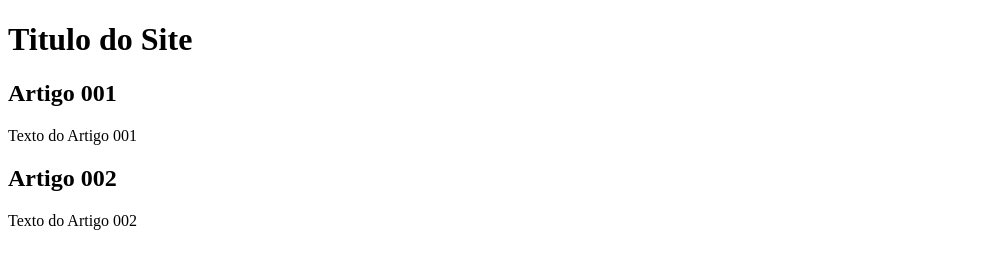
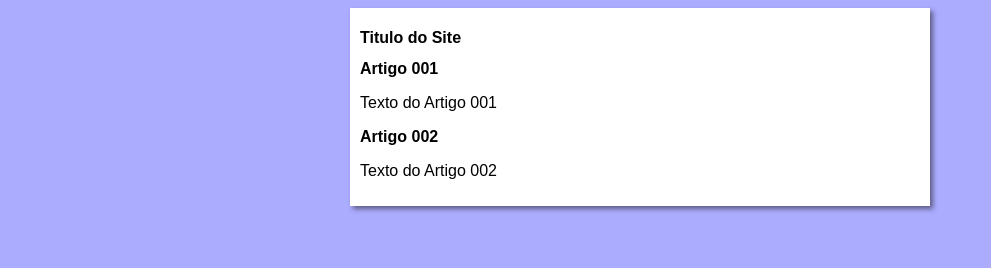
Before and after one commit to Eduardolp057/projeto-site, a plain HTML site: page index.html in a window 1280 px wide. Shown: the whole page, without its empty margins (0-991 px from the left). Drawn offline with Linux system fonts and the light colour scheme.

Commit message:
arrumei o design

```diff
--- a/estilos/style.css
+++ b/estilos/style.css
@@ -1,13 +1,17 @@
-    [
-        font-family:Arial, Helvetica, sans-serif
-        font-size:16px;
-    ]
-    body[
-        background-color: rgb(154, 67, 253);
-    ]
-    main[
-        background-color: white;
-        width: 500px;
-        margin:auto
-        box-shadow:3px 3px 5px black:
-    ]
+* {
+    font-family: Arial, Helvetica, sans-serif;
+    font-size: 16px;
+}
+
+body {
+    background-color: #acacff;
+
+}
+
+main {
+    background-color: white;
+    width: 560px;
+    margin: auto;
+    padding: 10px;
+    box-shadow: 3px 3px 5px rgba(0, 0, 0, 0.473);
+}
--- a/index.html
+++ b/index.html
@@ -3,7 +3,7 @@
 <head>
     <meta charset="UTF-8">
     <meta name="viewport" content="width=device-width, initial-scale=1.0">
-    <title>Titulo do Site</title>
+    <title>Curso em Vídeo</title>
     <link rel="stylesheet" href="estilos/style.css">
 </head>
 <body>
```
